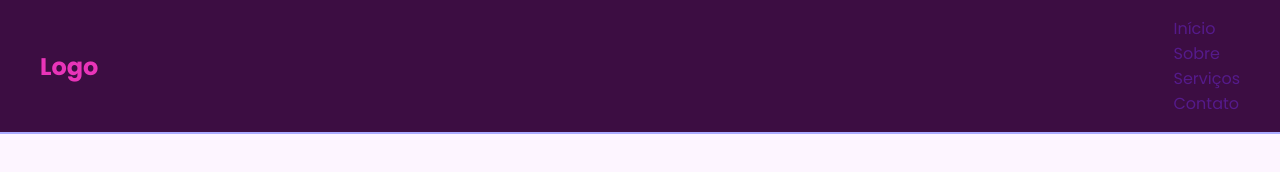
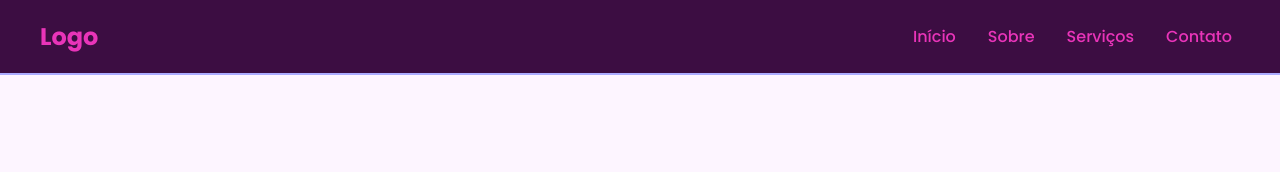
Before and after one commit to NiiNicky/intro-dom, a plain HTML site: page index.html in a window 1280 px wide. Drawn offline with Linux system fonts and the light colour scheme.

Commit message:
feat: atualiza estilo da pagina

```diff
--- a/estilo.css
+++ b/estilo.css
@@ -60,12 +60,59 @@ header {
 }
 
 .menu {
-  display: none;
+  display: flex;
+  flex-direction: column;
+  gap: 1rem;
+
+  width: 100%;
+  position: absolute;
+  top: calc(100% + 1.2rem);
+
+  background-color: var(--color-roxo-escuro);
+
+  opacity: 0;
+  visibility: hidden;
+  pointer-events: none;
+  z-index: 100;
+
+  transform: translateY(-0.75rem);
+  transition: all .2s ease-in;
+
+  & a {
+    display: block;
+    color: var(--color-pink);
+    font-weight: 500;
+    padding: .5rem;
+    border-radius: .5rem;
+
+    &:hover {
+      background-color: var(--color-pink);
+    }
+  }
+}
+
+.menu.active {
+  opacity: 1;
+  visibility: visible;
+  pointer-events: auto;
+  padding: 1rem;
+  border-radius: .5rem;
+
+  transform: translateY(0);
 }
 
 @media screen and (min-width: 48rem) {
   .menu {
-    display: block;
+    position: static;
+    opacity: 1;
+    visibility: visible;
+    pointer-events: auto;
+    transform: none;
+
+
+    flex-direction: row;
+    width: auto;
+    align-items: center;
   }
 
   nav button {
```
